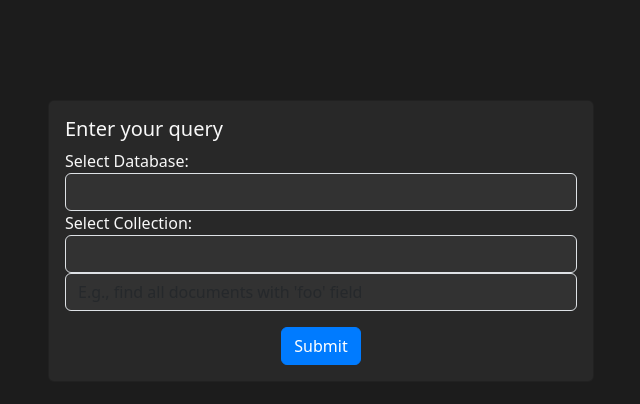
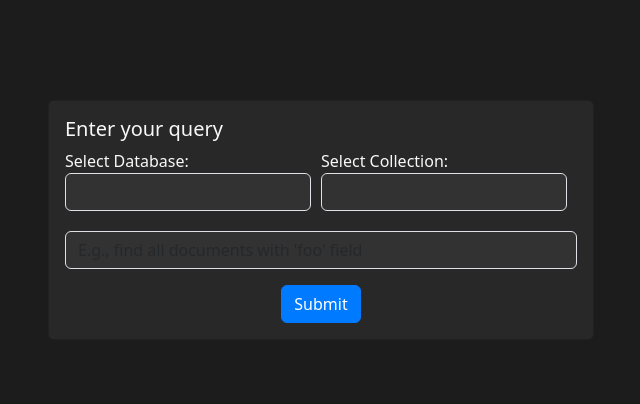
Before and after one commit to kaikune/AtlasMadness, a Django app: template NLPAtlas/templates/master.html in a window 1280 px wide. Shown: the top 404 px of the page, without its empty margins (319-959 px from the left). Run offline with Django 4.2, Linux system fonts and the light colour scheme; the template is opened without the code that fills it, so the values that code supplies are empty; parts of the project's set-up code (start-up, migrations or seed data) failed here and were passed over; some libraries are stand-ins or nearby versions.

Commit message:
UI Fixes

```diff
--- a/NLPAtlas/templates/master.html
+++ b/NLPAtlas/templates/master.html
@@ -2,7 +2,7 @@
 <!DOCTYPE html>
 <html>
 <head>
-  <title>{% block title %}Your Page Title{% endblock %}</title>
+  <title>LearnMongo</title> <!-- Set the page title to 'LearnMongo' -->
   {% load bootstrap5 %}
   {% bootstrap_css %}
   {% bootstrap_javascript %}
@@ -62,6 +62,20 @@
     ::-webkit-scrollbar-thumb:hover {
       background-color: #a0a0a0;
     }
+
+    .picker-container {
+      display: flex;
+      margin-bottom: 20px; /* Add margin bottom to create space */
+    }
+
+    .picker-container .form-group {
+      flex: 1;
+      margin-right: 10px;
+    }
+
+    .query-input {
+      margin-top: 20px; /* Add margin top to create space */
+    }
   </style>
 </head>
 <body>
@@ -71,12 +85,11 @@
         <div class="card">
           <div class="card-body">
             <h5 class="card-title">Enter your query</h5>
-            <!-- DB Picker -->
-            <form id="dbForm" method="post" action="{% url 'main' %}">
-              {% csrf_token %}
+            <div class="picker-container">
+              <!--DB Picker-->
               <div class="form-group">
                 <label for="database">Select Database:</label>
-                <select class="form-control" id="database" name="database">
+                <select class="form-control" id="database" name="database" onchange="this.form.submit()">
                   {% for database in databaseNames %}
                     <option value="{{ database }}">{{ database }}</option>
                   {% endfor %}
@@ -90,15 +103,20 @@
                   {% endfor %}
                 </select>
               </div>
-              <!-- User input query -->
-              <div class="mb-3">
-                <input id="userQuery" name="userQuery" class="form-control" type="text" placeholder="E.g., find all documents with 'foo' field">
-              </div>
-              <div class="text-center">
-                <button type="submit" class="btn btn-primary">Submit</button>
+            </div>
+            <!--User input query-->
+            <form method="post" action="{% url 'main' %}">
+              {% csrf_token %}
+              <div class="query-input"> <!-- Add a wrapper div for query input section -->
+                <div class="mb-3">
+                  <input id="userQuery" name="userQuery" class="form-control" type="text" placeholder="E.g., find all documents with 'foo' field">
+                </div>
+                <div class="text-center">
+                  <button type="submit" class="btn btn-primary">Submit</button>
+                </div>
               </div>
             </form>
-            {% if result %} <!-- Generated Query -->
+            {% if result %} <!--Generated Query-->
               <div class="mt-3">
                 <h5 class="card-title">Result:</h5>
                 <pre>{{ result }}</pre>
@@ -106,7 +124,7 @@
             {% endif %}
           </div>
         </div>
-        {% if dataframe %} <!-- Database data -->
+        {% if dataframe %} <!--Database data-->
           <div class="mt-3">
             <table class="table table-striped"> {{ dataframe | safe }} </table>
           </div>
@@ -114,27 +132,5 @@
       </div>
     </div>
   </div>
-
-  <script>
-    // Update collection options when the database selection changes
-    document.getElementById('database').addEventListener('change', function() {
-      var database = this.value;
-      fetch('/update_collections?database=' + database)
-        .then(response => response.json())
-        .then(data => {
-          var collectionSelect = document.getElementById('collection');
-          collectionSelect.innerHTML = ''; // Clear existing options
-          data.forEach(collection => {
-            var option = document.createElement('option');
-            option.value = collection;
-            option.text = collection;
-            collectionSelect.appendChild(option);
-          });
-        })
-        .catch(error => {
-          console.error('Error:', error);
-        });
-    });
-  </script>
 </body>
 </html>
```
Also changed, not shown: NLPAtlas/atlasapp/views.py (+4 -5 lines).
